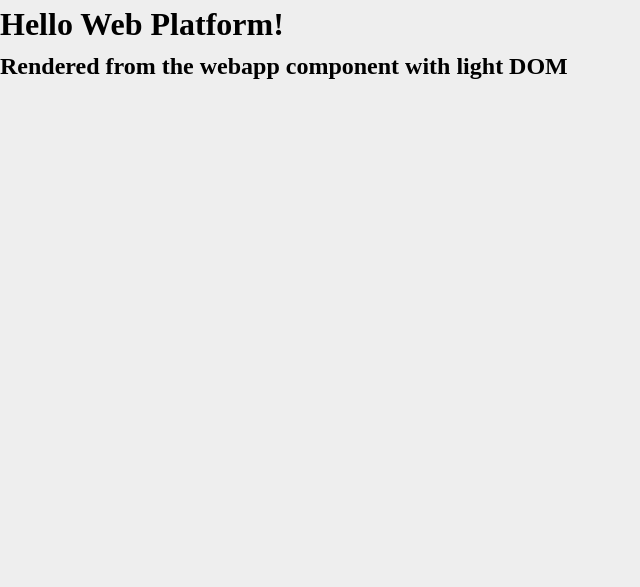
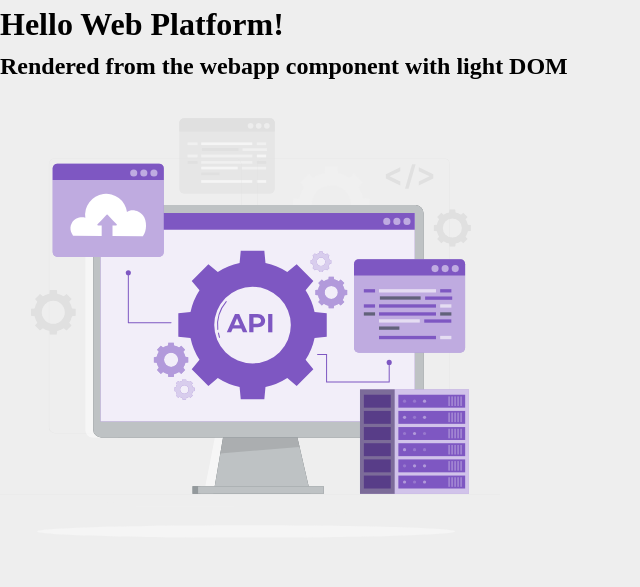
Before and after one commit to jasonsjones/web-platform-app, a website with bundled scripts: page packages/app/src/index.html in a window 1280 px wide. Shown: the whole page, without its empty margins (0-640 px from the left). Built offline with nearby package versions, Linux system fonts and the light colour scheme.

Commit message:
feat: add svg asset

```diff
--- a/packages/app/package.json
+++ b/packages/app/package.json
@@ -6,7 +6,8 @@
     "scripts": {
         "build": "yarn clean && yarn copy:resources",
         "clean": "rm -rf dist",
-        "copy:resources": "mkdir dist/ && cp src/index.html src/main.js dist && yarn copy:css && yarn copy:src",
+        "copy:resources": "mkdir dist/ && cp src/index.html src/main.js dist && yarn copy:css && yarn copy:assets && yarn copy:src",
+        "copy:assets": "cp -R src/assets dist",
         "copy:css": "cp -R src/styles dist",
         "copy:src": "cp -R src/components dist",
         "format:check": "prettier *.json *.cjs src/**/*.{js,html} --check",
--- a/packages/app/src/components/app.js
+++ b/packages/app/src/components/app.js
@@ -4,8 +4,10 @@ class App extends HTMLElement {
     }
 
     connectedCallback() {
-        this.innerHTML =
-            '<h1>Hello Web Platform!</h1><h2>Rendered from the webapp component with light DOM</h2>';
+        this.innerHTML = `<h1>Hello Web Platform!</h1>
+            <h2>Rendered from the webapp component with light DOM</h2>
+            <img class="image-medium" src="assets/api.svg" alt="api graphic"/>
+            `;
     }
 }
 
--- a/packages/app/src/styles/global.css
+++ b/packages/app/src/styles/global.css
@@ -1,3 +1,11 @@
 body {
     background-color: #eee;
 }
+
+.image-small {
+    width: 250px;
+}
+
+.image-medium {
+    width: 500px;
+}
```
Also changed, not shown: packages/app/src/assets/api.svg (added).
